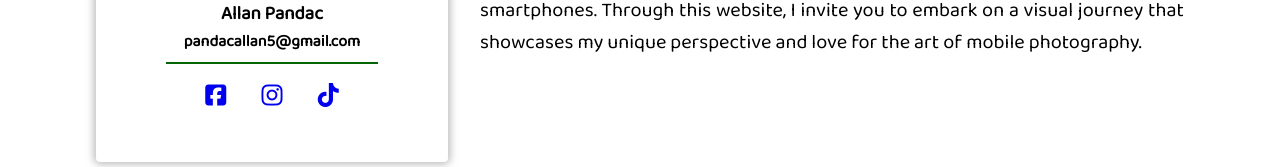
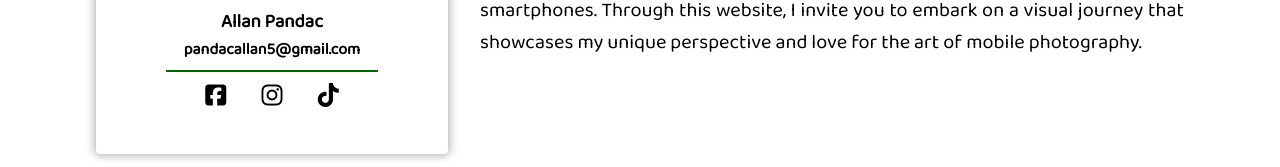
Before and after one commit to Mackiee21/PixelPanda, a React (Vite) app in the folder client/: page / in a window 1280 px wide. Shown: the part 431-598 px from the top of the page. Built offline with nearby package versions, Linux system fonts and the light colour scheme; some icons are missing.

Commit message:
fixed links default color

```diff
--- a/client/src/css/about.css
+++ b/client/src/css/about.css
@@ -52,15 +52,16 @@
   -webkit-tap-highlight-color: transparent;
   cursor: pointer;
 }
-.about-wrapper .left-section .social-logo a {
+.about-wrapper .left-section .social-logo a i {
   transition: all 0.1s ease-out;
   padding: 0.5rem;
+  color: black;
 }
-.about-wrapper .left-section .social-logo a:hover {
+.about-wrapper .left-section .social-logo a i:hover {
   color: green;
   transform: scale(1.3);
 }
-.about-wrapper .left-section .social-logo a:is(:active, :visited) {
+.about-wrapper .left-section .social-logo a i:is(:active, :visited) {
   color: unset;
 }
 .about-wrapper .right-section {
--- a/client/src/css/contact.css
+++ b/client/src/css/contact.css
@@ -138,12 +138,13 @@
 .contact-wrapper footer .social-icons a i {
   padding: 0.5rem;
   transition: all 0.1s ease-in;
+  color: black;
 }
 .contact-wrapper footer .social-icons a i:hover {
   cursor: pointer;
   color: grey;
 }
-.contact-wrapper footer .social-icons a:is(:active, :visited) {
+.contact-wrapper footer .social-icons a i:is(:active, :visited) {
   color: unset;
 }
 @media (max-width: 55rem) {
--- a/client/src/scss/about.scss
+++ b/client/src/scss/about.scss
@@ -44,16 +44,17 @@
             border-top: 2px solid rgb(4, 101, 4);
             -webkit-tap-highlight-color: transparent;
             cursor: pointer;
-            a{
+            a i{
                 // filter: drop-shadow(0 0 1px rgba(19, 86, 4, 0.7));
                 transition: all .10s ease-out;
                 padding: 0.5rem;
+                color: black;
             }
-            a:hover{
+            a i:hover{
                 color: green;
                 transform: scale(1.3)
             }
-            a:is(:active, :visited){
+            a i:is(:active, :visited){
                 color: unset;
             }
         }
--- a/client/src/scss/contact.scss
+++ b/client/src/scss/contact.scss
@@ -129,12 +129,13 @@
             a i{
                 padding: 0.5rem;
                 transition: all .10s ease-in;
+                color: black;
                 &:hover{
                     cursor: pointer;
                     color: grey;
                 }
             }
-            a:is(:active, :visited){
+            a i:is(:active, :visited){
                 color: unset;
             }
         }
```
Also changed, not shown: 4 other files (tests, documents, lock files or other folders).
